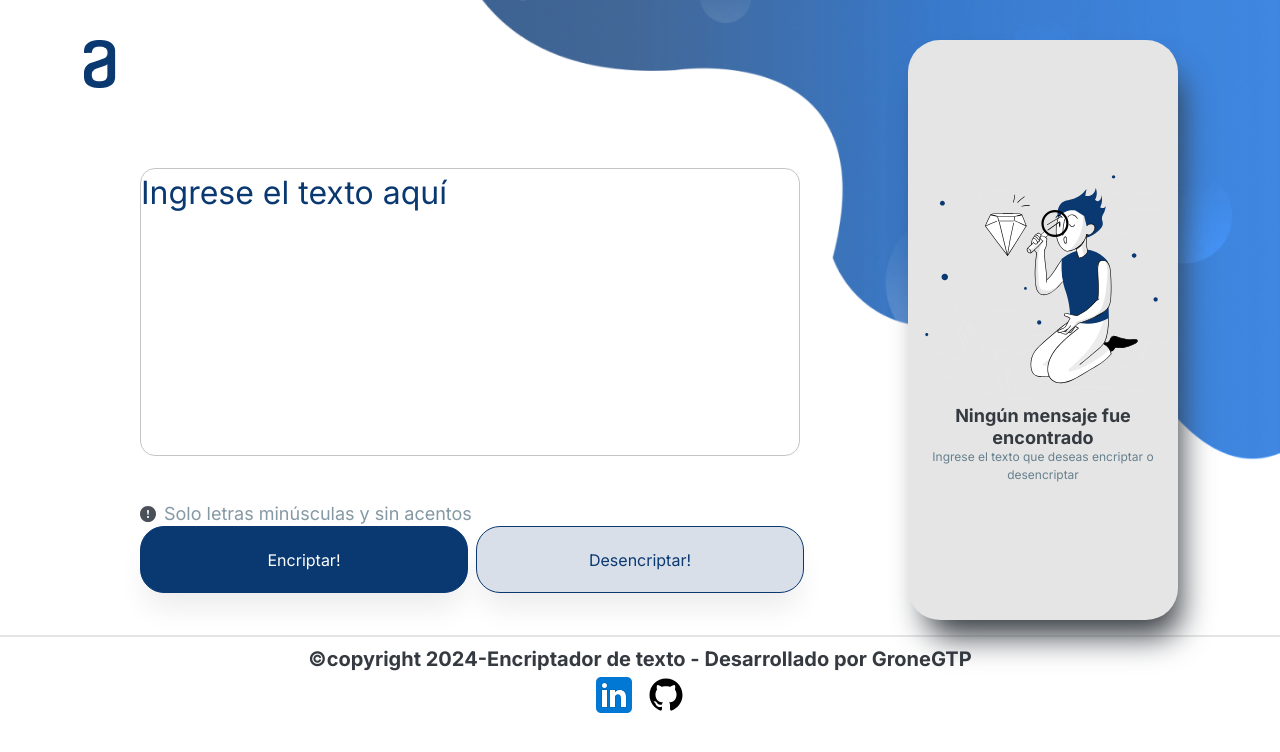
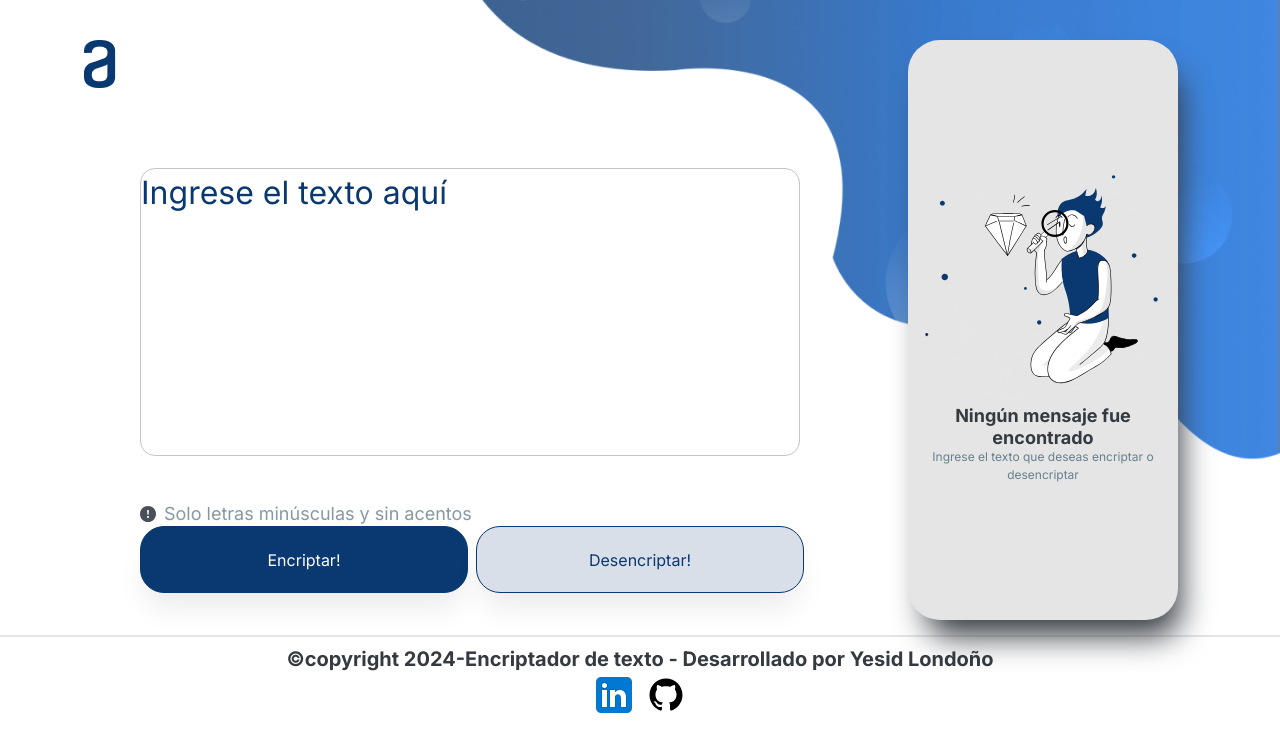
Before and after one commit to Gronegtp/desafio-encriptador-de-texto, a plain HTML site: page index.html in a window 1280 px wide. Drawn offline with Linux system fonts and the light colour scheme.

Commit message:
Cambio del apodo GroneGTP por nombre Yesid Londoño

```diff
--- a/index.html
+++ b/index.html
@@ -43,7 +43,7 @@
 
     <!--pie de pagina-->
     <footer>
-        <p class="copyrigth">&copy;copyright 2024-Encriptador de texto - Desarrollado por GroneGTP</p>
+        <p class="copyrigth">&copy;copyright 2024-Encriptador de texto - Desarrollado por Yesid Londoño</p>
         <a href="#" rel="">
             <img src="./img/linkedin.svg" alt="Logo-linkedin" class="linked">
             </a>
```
